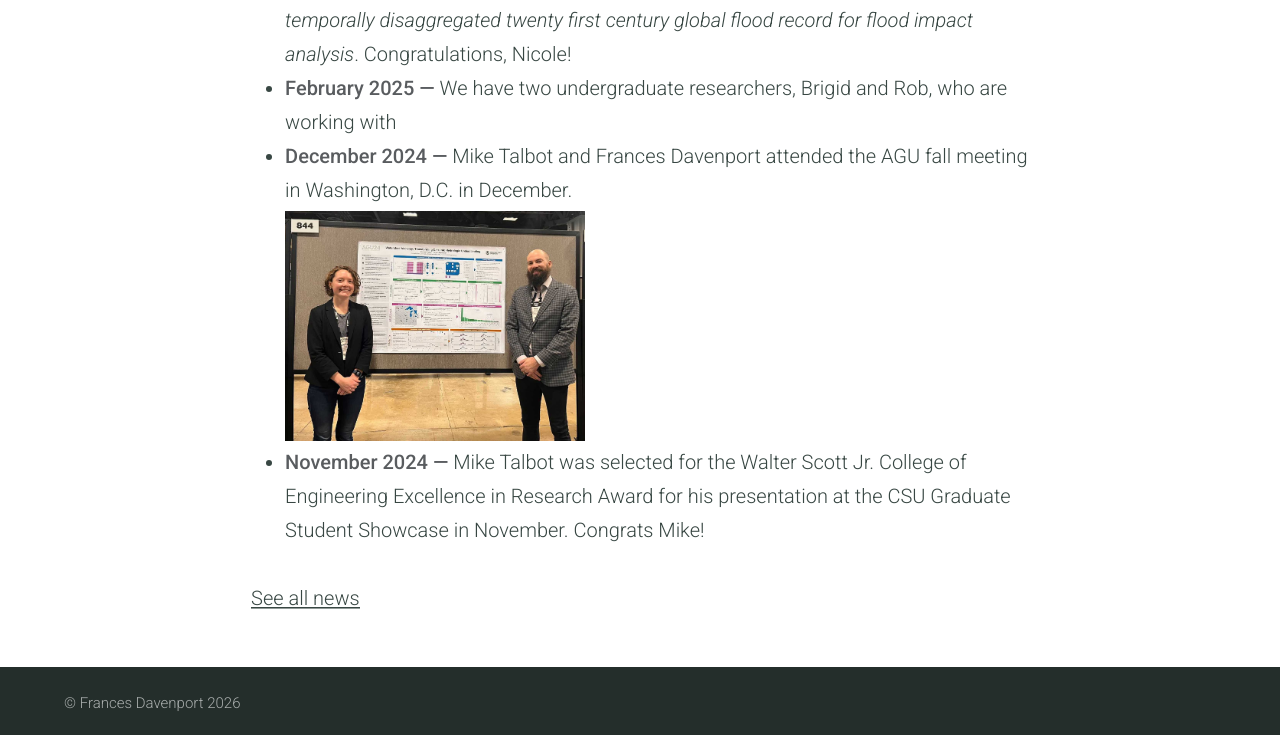
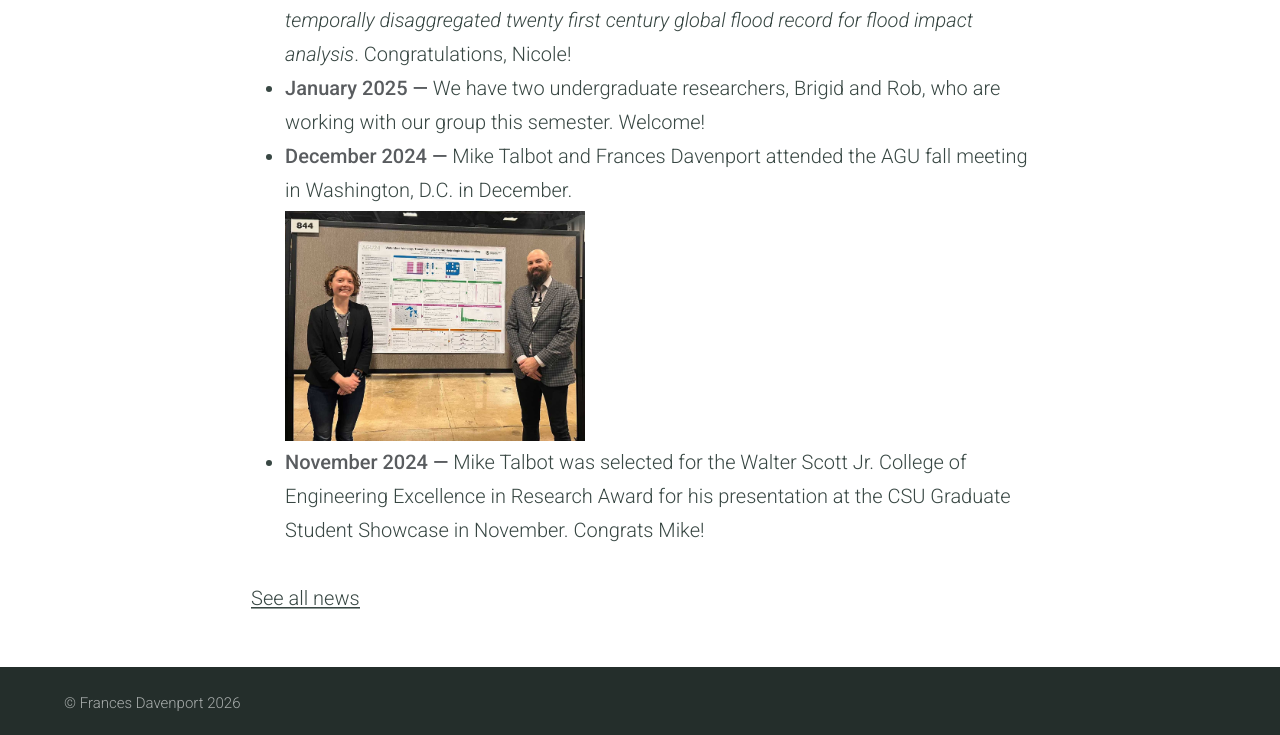
Before and after one commit to fdavenport/fdavenport.github.io, a Jekyll site: the page built from index.md, in a window 1280 px wide. Shown: the part 1551-2286 px from the top of the page. Built offline with Jekyll 4.4.1, drawn with Linux system fonts in a browser that asks for light colours.

Commit message:
fix typo in news

```diff
--- a/_data/news.yml
+++ b/_data/news.yml
@@ -23,9 +23,9 @@
   text: |
     Nicole Keeney successfully defended her MS thesis, *A spatially and temporally disaggregated twenty first century global flood record for flood impact analysis*. Congratulations, Nicole!
 
-- date: 2025-02-01
+- date: 2025-01-01
   text: |
-    We have two undergraduate researchers, Brigid and Rob, who are working with
+    We have two undergraduate researchers, Brigid and Rob, who are working with our group this semester. Welcome!
 
 - date: 2024-12-01
   text: |
```
